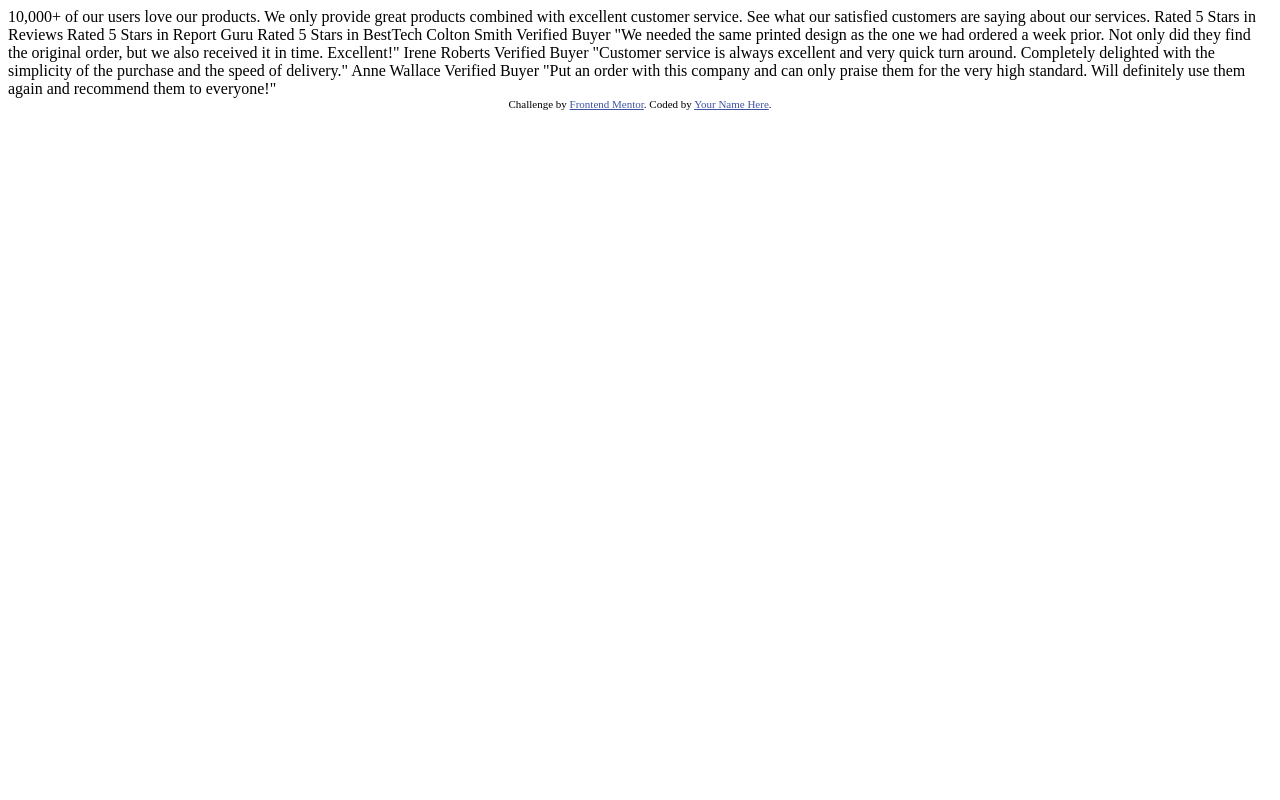
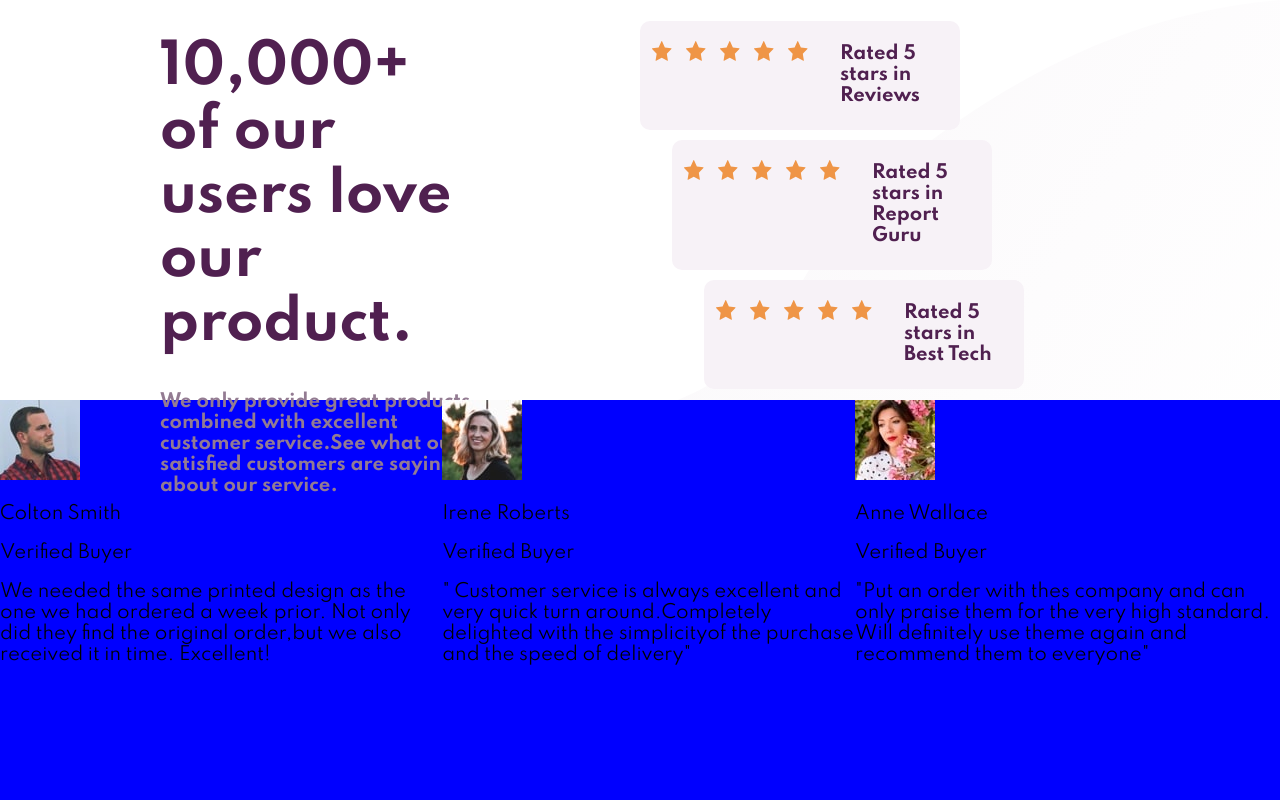
Before and after one commit to MarieCharton/Challenge-Front-End-02, a plain HTML site: page index.html in a window 1280 px wide. Drawn offline with Linux system fonts and the light colour scheme.

Commit message:
container done

```diff
--- a/index.html
+++ b/index.html
@@ -3,59 +3,89 @@
   <head>
     <meta charset="UTF-8" />
     <meta name="viewport" content="width=device-width, initial-scale=1.0" />
-    <!-- displays site properly based on user's device -->
+    <link rel="stylesheet" href="public/css/style.css">
+    <!-- Font -->
+    <link href="https://fonts.googleapis.com/css2?family=Spartan:wght@400;500;700&display=swap" rel="stylesheet">
 
-    <link
-      rel="icon"
-      type="image/png"
-      sizes="32x32"
-      href="./images/favicon-32x32.png"
-    />
 
     <title>Frontend Mentor | Social proof section</title>
-
-    <!-- Feel free to remove these styles or customise in your own stylesheet 👍 -->
-    <style>
-      .attribution {
-        font-size: 11px;
-        text-align: center;
-      }
-      .attribution a {
-        color: hsl(228, 45%, 44%);
-      }
-    </style>
   </head>
   <body>
-    10,000+ of our users love our products.
+    <div class="container">
+      <div class="up-container">
+        <div class="intro">
+          <div class="center">
+            <h1>10,000+ of our users love our product.</h1>
+            <p class= "subtitle">We only provide great products combined with excellent customer service.See what our satisfied customers are saying about our service.</p>
+          </div>
+        </div>
+        <div class="rated">
+          <div class="stars part-1">
+            <img class="star" src="public/images/icon-star.svg"alt="star">
+            <img class="star" src="public/images/icon-star.svg"alt="star">
+            <img class="star" src="public/images/icon-star.svg"alt="star">
+            <img class="star" src="public/images/icon-star.svg"alt="star">
+            <img class="star" src="public/images/icon-star.svg"alt="star">
+            <p> Rated 5 stars in Reviews</p>
+          </div>
+          <div class="stars part-2">
+            <img class="star" src="public/images/icon-star.svg"alt="star">
+            <img class="star" src="public/images/icon-star.svg"alt="star">
+            <img class="star" src="public/images/icon-star.svg"alt="star">
+            <img class="star" src="public/images/icon-star.svg"alt="star">
+            <img class="star" src="public/images/icon-star.svg"alt="star">
+            <p> Rated 5 stars in Report Guru</p>
+          </div>
+          <div class="stars part-3">
+            <img class="star" src="public/images/icon-star.svg"alt="star">
+            <img class="star" src="public/images/icon-star.svg"alt="star">
+            <img class="star" src="public/images/icon-star.svg"alt="star">
+            <img class="star" src="public/images/icon-star.svg"alt="star">
+            <img class="star" src="public/images/icon-star.svg"alt="star">
+            <p>Rated 5 stars in Best Tech  </p>
+          </div>
+        </div>
+      </div>
+      <div class="low-container">
+        <div class="presentation">
+          <div class="identity">
+            <img class="round-prensentation-picture" src="public/images/image-colton.jpg"alt="colton">
+            <div class="name">
+              <p>Colton Smith</p>
+              <p class="verified">Verified Buyer</p>
+              <div class="comment">
+                <p> We needed the same printed design as the one we had ordered a week prior. Not only did they find the original order,but we also received it in time. Excellent!</p>
+              </div>
+            </div>
+          </div>
+        </div>
+        <div class="presentation">
+          <div class="identity">
+            <img class="round-prensentation-picture" src="public/images/image-irene.jpg"alt="irene">
+            <div class="name">
+              <p>Irene Roberts</p>
+              <p class="verified">Verified Buyer</p>
+              <div class="comment">
+                <p>" Customer service is always excellent and very quick turn around.Completely delighted with the simplicityof the purchase and the speed of delivery"</p>
+              </div>
+            </div>
+          </div>
+        </div>
+        <div class="presentation">
+          <div class="identity">
+            <img class="round-prensentation-picture" src="public/images/image-anne.jpg"alt="anne">
+            <div class="name">
+              <p>Anne Wallace</p>
+              <p class="verified">Verified Buyer</p>
+              <div class="comment">
+                <p> "Put an order with thes company and can only praise them for the very high standard. Will definitely use theme again and recommend them to everyone"</p>
+              </div>
+            </div>
+          </div>
+        </div>
+      </div>
+    </div>
 
-    We only provide great products combined with excellent customer service.
-    See what our satisfied customers are saying about our services.
 
-    Rated 5 Stars in Reviews
-    Rated 5 Stars in Report Guru
-    Rated 5 Stars in BestTech
-
-    Colton Smith
-    Verified Buyer
-    "We needed the same printed design as the one we had ordered a week prior.
-    Not only did they find the original order, but we also received it in time.
-    Excellent!"
-
-    Irene Roberts
-    Verified Buyer
-    "Customer service is always excellent and very quick turn around. Completely
-    delighted with the simplicity of the purchase and the speed of delivery."
-
-    Anne Wallace
-    Verified Buyer
-    "Put an order with this company and can only praise them for the very high
-    standard. Will definitely use them again and recommend them to everyone!"
-
-    <div class="attribution">
-      Challenge by
-      <a href="https://www.frontendmentor.io?ref=challenge" target="_blank"
-        >Frontend Mentor</a
-      >. Coded by <a href="#">Your Name Here</a>.
-    </div>
   </body>
 </html>
--- /dev/null
+++ b/public/sass/libs/reset.css
@@ -0,0 +1,48 @@
+/* http://meyerweb.com/eric/tools/css/reset/
+   v2.0 | 20110126
+   License: none (public domain)
+*/
+
+html, body, div, span, applet, object, iframe,
+h1, h2, h3, h4, h5, h6, p, blockquote, pre,
+a, abbr, acronym, address, big, cite, code,
+del, dfn, em, img, ins, kbd, q, s, samp,
+small, strike, strong, sub, sup, tt, var,
+b, u, i, center,
+dl, dt, dd, ol, ul, li,
+fieldset, form, label, legend,
+table, caption, tbody, tfoot, thead, tr, th, td,
+article, aside, canvas, details, embed,
+figure, figcaption, footer, header, hgroup,
+menu, nav, output, ruby, section, summary,
+time, mark, audio, video {
+	margin: 0;
+	padding: 0;
+	border: 0;
+	font-size: 100%;
+	font: inherit;
+	vertical-align: baseline;
+}
+/* HTML5 display-role reset for older browsers */
+article, aside, details, figcaption, figure,
+footer, header, hgroup, menu, nav, section {
+	display: block;
+}
+body {
+	line-height: 1;
+}
+ol, ul {
+	list-style: none;
+}
+blockquote, q {
+	quotes: none;
+}
+blockquote:before, blockquote:after,
+q:before, q:after {
+	content: '';
+	content: none;
+}
+table {
+	border-collapse: collapse;
+	border-spacing: 0;
+}
--- /dev/null
+++ b/public/sass/style.scss
@@ -0,0 +1,95 @@
+@import "css/reset.css";
+/*Responsive*/
+// - Mobile: 375px
+// - Desktop: 1440px
+
+/*Colors*/
+$violet :hsl(300, 43%, 22%);
+$pink : hsl(333, 80%, 67%);
+$dark-magenta : hsl(303, 10%, 53%);
+$light-magenta : hsl(300, 24%, 96%);
+$white : hsl(0, 0%, 100%);
+
+/*Font-size*/
+$size : 18px;
+
+/*Font*/
+// - Family: [Spartan](https://fonts.google.com/specimen/Spartan)
+// - Weights: 400, 500, 700
+
+body{
+    background-image: url('../images/bg-pattern-bottom-desktop.svg');
+    background-repeat: no-repeat;
+    background-size: 100%;
+    font-family: 'Spartan', sans-serif;
+    margin: 0;
+    font-size: $size;
+}
+.container{
+    width: 100%;
+    height: 100vh;
+}
+
+/*Partie supérieure*/
+.up-container{
+    color: $violet;
+    font-weight: bold;
+    // background-color: green;
+    display: flex;
+    height: 50vh;
+
+    .subtitle{
+        color: $dark-magenta;
+    }
+    h1{
+        font-size: 3em;
+    }
+    .intro{
+        // background-color: red;
+        width: 50%;
+        margin: auto;
+
+        .center{
+            width: 50%;
+            margin: auto;
+        }
+    }
+    .rated{
+        width: 50%;
+        margin: auto;
+    }
+    .stars{
+        background-color: $light-magenta;
+        width: 50%;
+        height: 15%;
+        border-radius: 10px;
+        display: flex;
+        margin-top: 10px;
+        .star{
+            margin: 20px 2px;
+            width: 20px;
+            height: 20px;
+            padding-left: 10px;
+        }
+        p{
+            margin:23px 30px;
+        }
+    }
+    .part-2{
+        margin-left: 5%;
+    }
+    .part-3{
+        margin-left: 10%;
+    }
+
+}
+
+
+
+
+/*Partie inférieure*/
+.low-container{
+    background-color: blue;
+    height: 50vh;
+    display: flex;
+}
```
Also changed, not shown: public/css/style.css (added), public/design/desktop-design.jpg (renamed from design/desktop-design.jpg), public/design/desktop-preview.jpg (renamed from design/desktop-preview.jpg), public/design/mobile-design.jpg (renamed from design/mobile-design.jpg), public/images/bg-pattern-bottom-desktop.svg (renamed from images/bg-pattern-bottom-desktop.svg), public/images/bg-pattern-bottom-mobile.svg (renamed from images/bg-pattern-bottom-mobile.svg), public/images/bg-pattern-top-desktop.svg (renamed from images/bg-pattern-top-desktop.svg), public/images/bg-pattern-top-mobile.svg (renamed from images/bg-pattern-top-mobile.svg), public/images/favicon-32x32.png (renamed from images/favicon-32x32.png), public/images/icon-star.svg (renamed from images/icon-star.svg), public/images/image-anne.jpg (renamed from images/image-anne.jpg), public/images/image-colton.jpg (renamed from images/image-colton.jpg), public/images/image-irene.jpg (renamed from images/image-irene.jpg), 1 other file.
